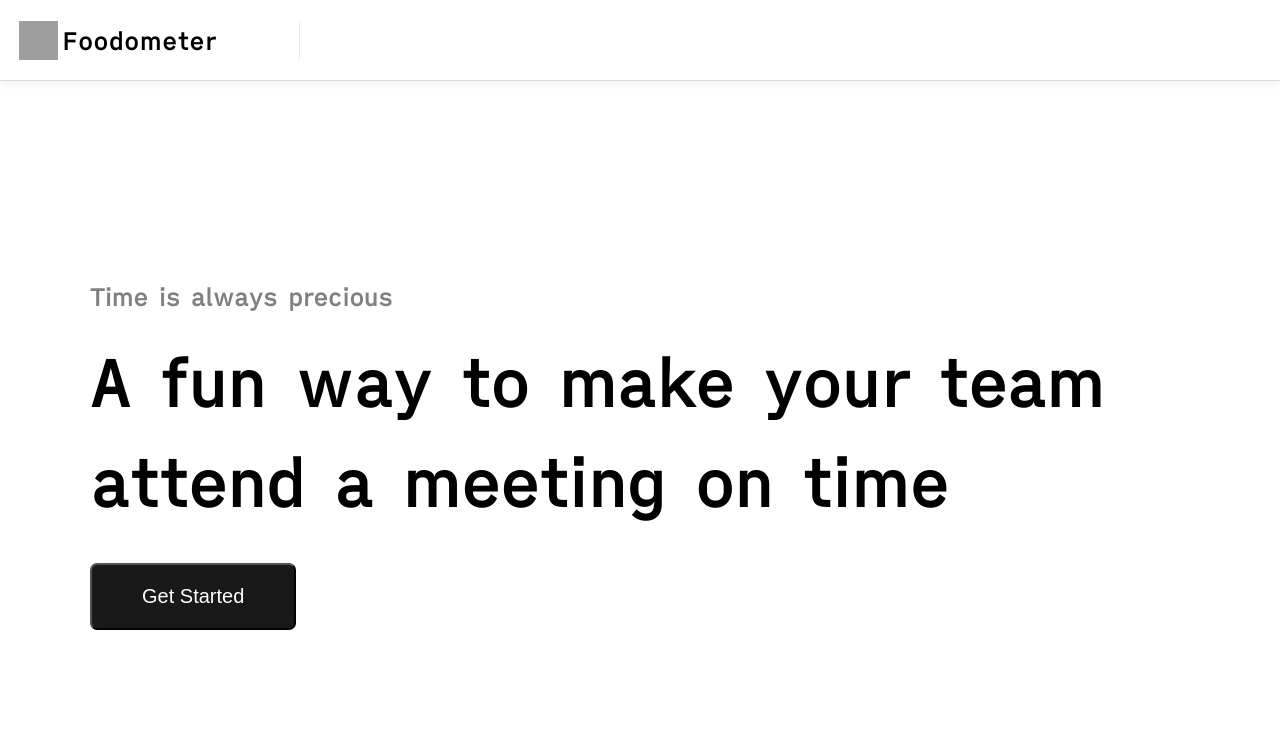
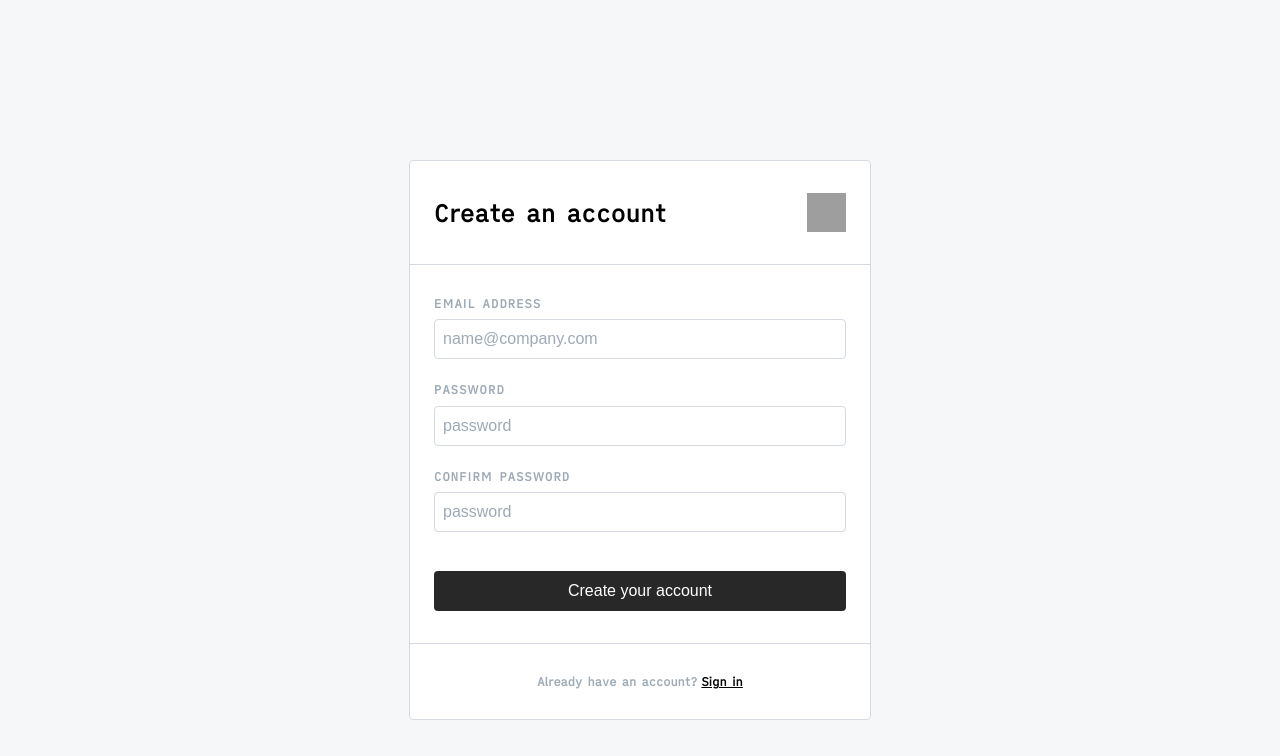
Before and after one commit to abhilashkasula/foodometer, a React (Create React App) app: page /join in a window 1280 px wide. Shown: the top 756 px of the page. Built offline with nearby package versions, Linux system fonts and the light colour scheme; grey boxes are pictures that could not be loaded.

Commit message:
Add login and signup pages

```diff
--- a/package.json
+++ b/package.json
@@ -8,6 +8,7 @@
     "@testing-library/user-event": "^12.8.3",
     "react": "^17.0.2",
     "react-dom": "^17.0.2",
+    "react-router-dom": "^5.2.0",
     "react-scripts": "4.0.3",
     "styled-components": "^5.3.0",
     "web-vitals": "^1.1.1"
--- a/src/App.js
+++ b/src/App.js
@@ -1,5 +1,22 @@
+import {Route, Switch} from 'react-router';
+import {BrowserRouter as Router} from 'react-router-dom';
+import Authorize from './components/Authorize';
 import Home from './components/Home';
 
-const App = () => <Home />;
+const App = () => (
+  <Router>
+    <Switch>
+      <Route path="/login">
+        <Authorize isLogin />
+      </Route>
+      <Route path="/join">
+        <Authorize />
+      </Route>
+      <Route path="/">
+        <Home />
+      </Route>
+    </Switch>
+  </Router>
+);
 
 export default App;
--- /dev/null
+++ b/src/components/Authorize.js
@@ -0,0 +1,90 @@
+import {Redirect} from 'react-router';
+import {Link} from 'react-router-dom';
+import styled from 'styled-components';
+import useAuthentication from './hooks/useAuthentication';
+import Icon from './Icon';
+import Form from './Form';
+
+const Container = styled.div`
+  border: 1px solid #d4dadf;
+  width: 460px;
+  background: white;
+  position: absolute;
+  top: 20%;
+  border-radius: 4px;
+  @media (max-width: 768px) {
+    top: ${({isSignup}) => (isSignup ? '10%' : '15%')};
+    width: 90%;
+  }
+`;
+
+const Header = styled.div`
+  padding: 32px 24px;
+  display: flex;
+  align-items: center;
+  justify-content: space-between;
+  border-bottom: 1px solid #d4dadf;
+`;
+
+const Title = styled.h3`
+  margin: 0;
+  font-size: 24px;
+  line-height: 1.5;
+  letter-spacing: 0.3px;
+  @media (max-width: 768px) {
+    font-size: 20px;
+  }
+`;
+
+const OtherOption = ({className, isLogin}) => (
+  <div className={className}>
+    <span>{isLogin ? 'New to Foodometer?' : 'Already have an account?'}</span>
+    <Link style={{color: 'black'}} to={isLogin ? '/join' : '/login'}>
+      {isLogin ? 'Create an account' : 'Sign in'}
+    </Link>
+  </div>
+);
+
+const StyledOtherOption = styled(OtherOption)`
+  font-size: 12px;
+  font-weight: 600;
+  color: #9daab6;
+  display: flex;
+  justify-content: center;
+  padding: 30px 24px;
+  & > span {
+    margin-right: 4px;
+  }
+`;
+
+const Authorize = ({className, isLogin = false}) => {
+  const isAuthenticated = useAuthentication();
+
+  document.body.style.background = '#f5f7f9';
+
+  return isAuthenticated ? (
+    <Redirect to="/" />
+  ) : (
+    <div className={className}>
+      <Container isSignup={!isLogin}>
+        <Header>
+          <Title>
+            {isLogin ? 'Sign in to Foodometer' : 'Create an account'}
+          </Title>
+          <Icon />
+        </Header>
+        <Form isLogin={isLogin} />
+        <StyledOtherOption isLogin={isLogin} />
+      </Container>
+    </div>
+  );
+};
+
+const StyledAuthorize = styled(Authorize)`
+  width: 100%;
+  display: flex;
+  justify-content: center;
+  align-items: center;
+`;
+
+export default StyledAuthorize;
--- /dev/null
+++ b/src/components/Form.js
@@ -0,0 +1,99 @@
+import {useState} from 'react';
+import styled from 'styled-components';
+import useHover from './hooks/useHover';
+
+const Label = styled.label`
+  color: #9daab6;
+  font-size: 12px;
+  font-weight: 700;
+  line-height: 1.2;
+  letter-spacing: 1.2px;
+  margin-bottom: 8px;
+`;
+
+const Field = styled.div`
+  display: flex;
+  flex-direction: column;
+  margin-bottom: 24px;
+`;
+
+const Input = styled.input`
+  border: 1px solid #d4dadf;
+  border-radius: 4px;
+  height: 38px;
+  padding: 0 8px;
+  font-size: 16px;
+  outline-color: black;
+  ::placeholder {
+    color: #9daab6;
+  }
+`;
+
+const Submit = styled.button`
+  width: 100%;
+  height: 40px;
+  color: white;
+  background: black;
+  line-height: 1em;
+  border-radius: 4px;
+  border: 1px solid transparent;
+  background-color: ${({isHovered}) => (isHovered ? 'black' : '#282828')};
+  cursor: pointer;
+  margin-top: 15px;
+  font-size: 16px;
+`;
+
+const Form = ({className, isLogin}) => {
+  const [email, setEmail] = useState('');
+  const [password, setPassword] = useState('');
+  const [confirm, setConfirm] = useState('');
+  const [ref, isHovered] = useHover();
+
+  const handleEmailChange = e => setEmail(e.target.value);
+  const handlePasswordChange = e => setPassword(e.target.value);
+  const handleConfirmChange = e => setConfirm(e.target.value);
+
+  return (
+    <div className={className}>
+      <Field>
+        <Label>EMAIL ADDRESS</Label>
+        <Input
+          type="text"
+          placeholder="name@company.com"
+          onChange={handleEmailChange}
+          value={email}
+        />
+      </Field>
+      <Field>
+        <Label>PASSWORD</Label>
+        <Input
+          type="password"
+          placeholder="password"
+          onChange={handlePasswordChange}
+          value={password}
+        />
+      </Field>
+      {!isLogin && (
+        <Field>
+          <Label>CONFIRM PASSWORD</Label>
+          <Input
+            type="password"
+            placeholder="password"
+            onChange={handleConfirmChange}
+            value={confirm}
+          />
+        </Field>
+      )}
+      <Submit ref={ref} isHovered={isHovered}>
+        {isLogin ? 'Sign in' : 'Create your account'}
+      </Submit>
+    </div>
+  );
+};
+
+const StyledForm = styled(Form)`
+  padding: 32px 24px;
+  border-bottom: 1px solid #d4dadf;
+`;
+
+export default StyledForm;
--- a/src/components/GetStarted.js
+++ b/src/components/GetStarted.js
@@ -1,4 +1,5 @@
 import styled from 'styled-components';
+import {useHistory} from 'react-router-dom';
 
 const GettingStartedContainer = styled.div`
   max-width: 1100px;
@@ -10,9 +11,12 @@ const GettingStartedContainer = styled.div`
 `;
 
 const GetStarted = ({className, nodeRef}) => {
+  const history = useHistory();
+  const handleClick = () => history.push('/login');
+
   return (
     <GettingStartedContainer>
-      <button className={className} ref={nodeRef}>
+      <button className={className} ref={nodeRef} onClick={handleClick}>
         Get Started
       </button>
     </GettingStartedContainer>
@@ -27,6 +31,7 @@ const StyledGetStarted = styled(GetStarted)`
   box-shadow: ${({isHovered}) => isHovered && '3px 1px 7px 0px #ccc'};
   background-color: ${({isHovered}) => (isHovered ? 'black' : '#191919')};
   border-radius: 7px;
+  border: 1px solid transparent;
   font-weight: 500;
   @media (max-width: 768px) {
     font-size: 18px;
--- a/src/components/Home.js
+++ b/src/components/Home.js
@@ -2,6 +2,8 @@ import Layout from './Layout';
 import Header from './Header';
 
 const Home = () => {
+  document.body.style.background = 'white';
+
   return (
     <Layout>
       <Header />
--- /dev/null
+++ b/src/components/Icon.js
@@ -0,0 +1,16 @@
+import styled from 'styled-components';
+
+const Icon = ({className}) => (
+  <img
+    className={className}
+    src="https://img.icons8.com/doodle/48/000000/french-fries.png"
+    alt="icon"
+  />
+);
+
+const StyledIcon = styled(Icon)`
+  width: 39px;
+  height: 39px;
+`;
+
+export default StyledIcon;
--- a/src/components/Logo.js
+++ b/src/components/Logo.js
@@ -1,6 +1,8 @@
 import styled from 'styled-components';
+import {Link} from 'react-router-dom';
+import Icon from './Icon';
 
-const StyledA = styled.a`
+const StyledLink = styled(Link)`
   width: 280px;
   border-right: 1px solid #e6ecf1;
   font-size: 24px;
@@ -12,11 +14,6 @@ const StyledA = styled.a`
   letter-spacing: 1px;
 `;
 
-const StyledIcon = styled.img`
-  width: 39px;
-  height: 39px;
-`;
-
 const StyledText = styled.div`
   display: block;
   width: 100%;
@@ -26,10 +23,10 @@ const StyledText = styled.div`
 
 const Logo = ({className}) => (
   <li className={className}>
-    <StyledA href="/">
-      <StyledIcon src="https://img.icons8.com/doodle/48/000000/french-fries.png" />
+    <StyledLink to="/">
+      <Icon />
       <StyledText>Foodometer</StyledText>
-    </StyledA>
+    </StyledLink>
   </li>
 );
 
--- /dev/null
+++ b/src/components/hooks/useAuthentication.js
@@ -0,0 +1,9 @@
+import {useState} from 'react';
+
+const useAuthentication = () => {
+  const [isAuthenticated, setisAuthenticated] = useState(false);
+
+  return isAuthenticated;
+};
+
+export default useAuthentication;
```
Also changed, not shown: 1 other file (tests, documents, lock files or other folders).
